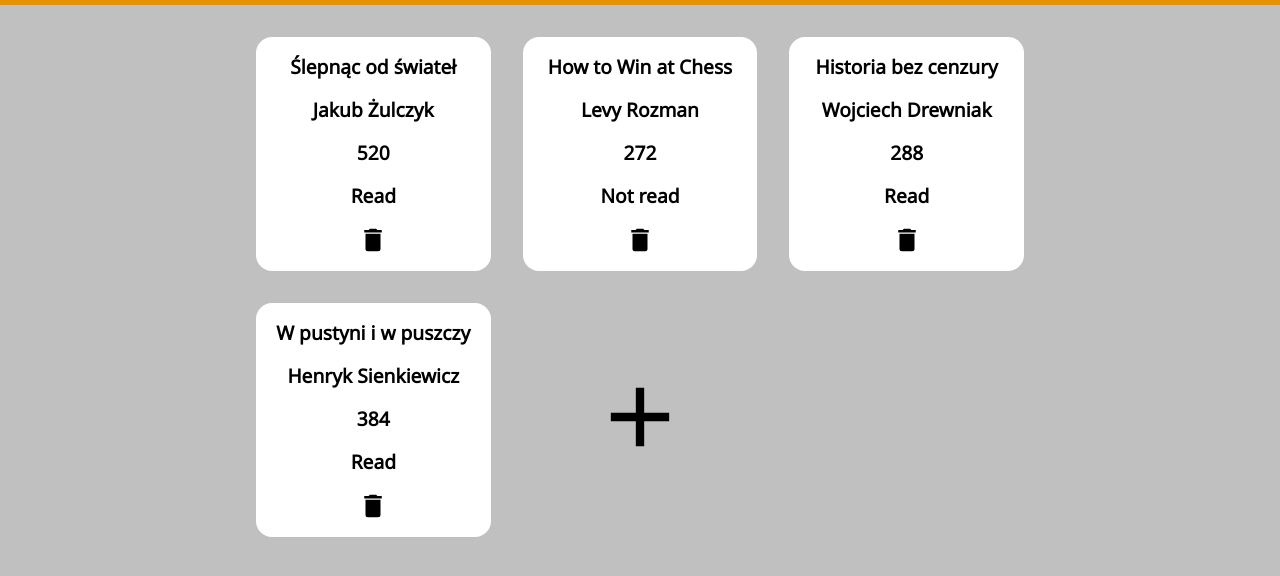
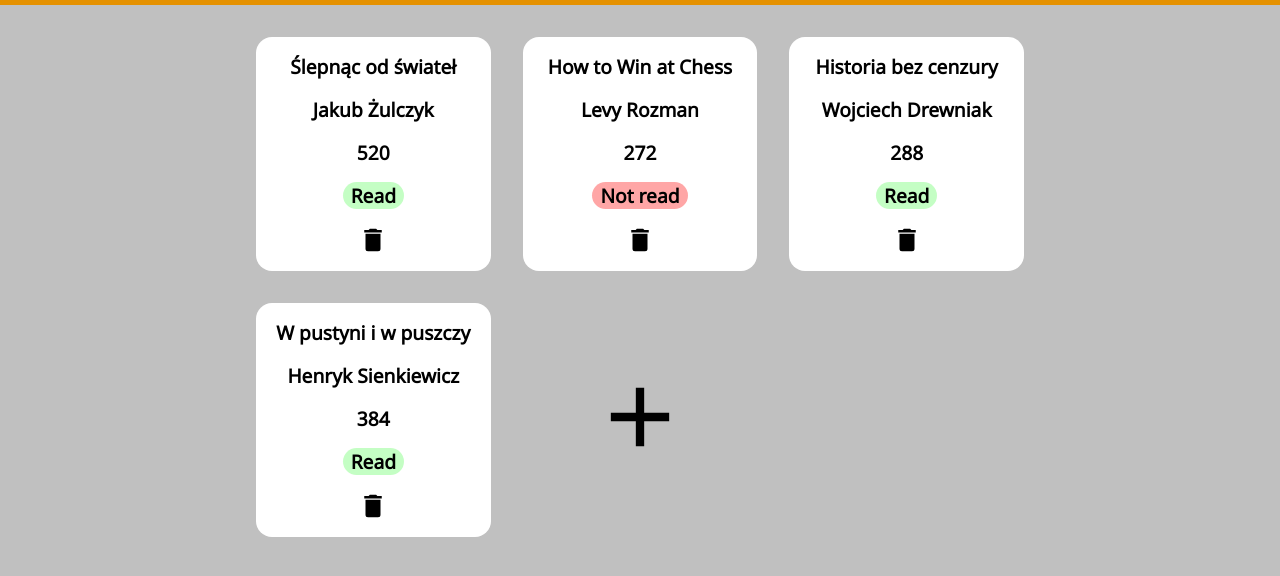
Before and after one commit to dziubenzo/library, a plain HTML site: page index.html in a window 1280 px wide. Shown: the part 104-680 px from the top of the page. Drawn offline with Linux system fonts and the light colour scheme.

Commit message:
Style read/not read paragraphs

```diff
--- a/css/styles.css
+++ b/css/styles.css
@@ -7,6 +7,8 @@
   --card-clr: rgb(255, 255, 255);
   --gap: 32px;
   --border-radius: 16px;
+  --read-clr: rgb(137, 254, 137, 0.5);
+  --unread-clr: rgba(255, 79, 79, 0.5);
 }
 
 body {
@@ -169,3 +171,18 @@ button[class='submit-book-button'] {
 .icons-bottom {
   display: grid;
 }
+
+.card .read,
+.card .unread {
+  padding: 0 8px;
+  border-radius: var(--border-radius);
+  cursor: pointer;
+}
+
+.card .read {
+  background-color: var(--read-clr);
+}
+
+.card .unread {
+  background-color: var(--unread-clr);
+}
--- a/js/script.js
+++ b/js/script.js
@@ -28,6 +28,7 @@ library.push(
 addBookButton.addEventListener('click', toggleForm);
 undoButton.addEventListener('click', toggleForm);
 addBookForm.addEventListener('submit', addBookToLibrary);
+
 displayBooks();
 
 // Display books contained in the library array
```
